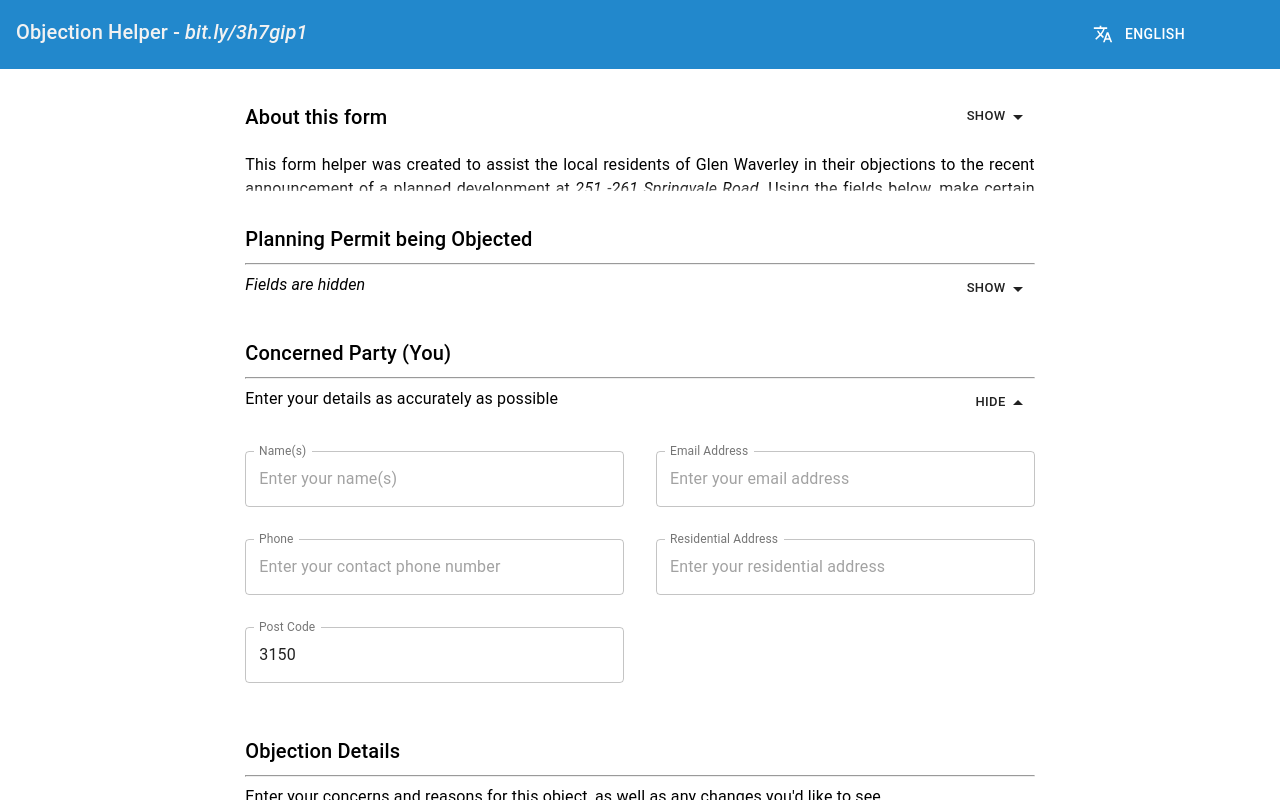
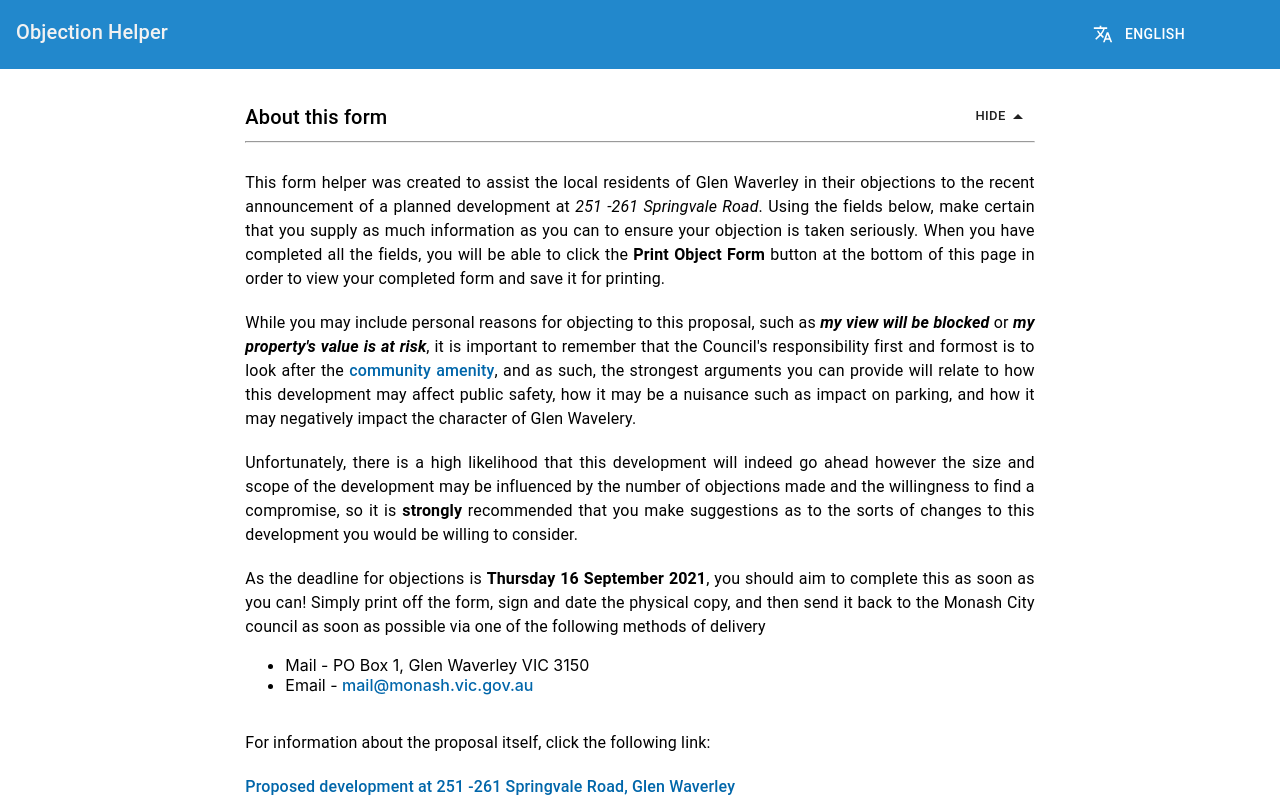
Before and after one commit to AWCostabile/AWCostabile.github.io, a React (Create React App) app: page / in a window 1280 px wide. Built offline with nearby package versions, Linux system fonts and the light colour scheme.

Commit message:
refactor: final tweaks and improven

```diff
--- a/src/common/languages/chinese.tsx
+++ b/src/common/languages/chinese.tsx
@@ -44,6 +44,7 @@ export const chinese: ILanguage = {
   },
   miscellaneous: {
     hiddenFields:                             "Fields are hidden",
+    hiddenText:                               "Text is hidden",
     qrCodeLabel:                              "Share this form!",
   },
   placeholder: {
@@ -70,6 +71,7 @@ export const chinese: ILanguage = {
     header:                                   "反對小幫手",
     proposal:                                 "反對的規劃項目",
     objection:                                "反對內容",
+    signature:                                "Use the area below to record a signature",
   },
   validations: {
     "concernedParty.contactAddress":          "A residential address is required",
--- a/src/common/languages/english.tsx
+++ b/src/common/languages/english.tsx
@@ -44,6 +44,7 @@ export const english: ILanguage = {
   },
   miscellaneous: {
     hiddenFields:                             "Fields are hidden",
+    hiddenText:                               "Text is hidden",
     qrCodeLabel:                              "Share this form!",
   },
   placeholder: {
@@ -70,6 +71,7 @@ export const english: ILanguage = {
     header:                                   "Objection Helper",
     proposal:                                 "Planning Permit being Objected",
     objection:                                "Objection Details",
+    signature:                                "Use the area below to record a signature",
   },
   validations: {
     "concernedParty.contactAddress":          "A residential address is required",
@@ -136,14 +138,6 @@ export const english: ILanguage = {
         would be willing to consider.
       </>,
       <>
-        Unfortunately, there is a high likelihood that this development will
-        indeed go ahead however the size and scope of the development may be
-        influenced by the number of objections made and the willingness to find
-        a compromise, so it is <strong>strongly</strong> recommended that you
-        make suggestions as to the sorts of changes to this development you
-        would be willing to consider.
-      </>,
-      <>
         As the deadline for objections is{" "}
         <strong>Thursday 16 September 2021</strong>, you should aim to complete
         this as soon as you can! Simply print off the form, sign and date the
--- a/src/common/models/language.ts
+++ b/src/common/models/language.ts
@@ -57,6 +57,7 @@ export interface ILanguage extends ILanguageData {
   labels: ILanguageField;
   miscellaneous: {
     hiddenFields: string;
+    hiddenText: string;
     qrCodeLabel: string;
   };
   icon: string;
@@ -74,6 +75,7 @@ export interface ILanguage extends ILanguageData {
     header: string;
     proposal: string;
     objection: string;
+    signature: string;
   };
   translationBy: string;
   validations: ILanguageValidations;
--- a/src/components/header/header.tsx
+++ b/src/components/header/header.tsx
@@ -13,7 +13,7 @@ import { language } from "common/languages";
 import { PageSection } from "components/page-section";
 import React, { useRef, useState } from "react";
 
-const useStyles = makeStyles(() => ({
+const useStyles = makeStyles((theme) => ({
   button: {
     color: "#FFF",
     width: 250,
@@ -32,6 +32,11 @@ const useStyles = makeStyles(() => ({
   option: {
     justifyContent: "center",
   },
+  root: {
+    [theme.breakpoints.down("md")]: {
+      justifyContent: "center !important",
+    },
+  },
 }));
 
 const toLabel = (current: string, friendly: string, name: string) => {
@@ -46,18 +51,17 @@ export const Header: React.FC = () => {
   const anchorEl = useRef<HTMLButtonElement | null>(null);
   const { currentLanguage, setLanguage, strings } = useLanguage();
   const [open, setOpen] = useState(false);
-  const { button, container, icon, menu, option } = useStyles();
+  const { button, container, icon, menu, option, root } = useStyles();
 
   return (
     <PageSection
+      className={root}
       background="#28C"
       color="#F2F2F2"
       justify="space-between"
       padding={{ all: 16 }}
     >
-      <Typography variant="h6">
-        {strings.titles.header} - <em>bit.ly/3h7gip1</em>
-      </Typography>
+      <Typography variant="h6">{strings.titles.header}</Typography>
       <div className={container}>
         <Button
           aria-controls={open ? "menu-list-grow" : undefined}
--- a/src/components/page-section/page-section.tsx
+++ b/src/components/page-section/page-section.tsx
@@ -3,8 +3,10 @@ import { makeStyles } from "@material-ui/core/styles";
 import React from "react";
 import { useMemo } from "react";
 import { paddingStyles, SideStyle } from "styles/utils";
+import { classNames } from "utils/class-names";
 
 interface IPageSectionStyles {
+  className?: string;
   background?: string;
   color?: string;
   fontSize?: string | number;
@@ -15,7 +17,10 @@ interface IPageSectionStyles {
   stretch?: boolean;
 }
 
-const useStyles = makeStyles<{}, IPageSectionStyles>(() => ({
+const useStyles = makeStyles<
+  {},
+  Omit<IPageSectionStyles, "className" | "justify">
+>(() => ({
   padding: ({ color, fontSize, padding }) =>
     padding ? { color, fontSize, ...paddingStyles.toProps(padding) } : {},
   root: ({
@@ -42,6 +47,7 @@ const useStyles = makeStyles<{}, IPageSectionStyles>(() => ({
 
 export const PageSection: React.FC<IPageSectionStyles> = ({
   children,
+  className,
   justify = "center",
   ...props
 }) => {
@@ -52,7 +58,7 @@ export const PageSection: React.FC<IPageSectionStyles> = ({
       props.padding
         ? ({ children }) => (
             <Grid
-              classes={{ root: classes.padding }}
+              classes={{ root: classNames(classes.padding, className) }}
               container
               item
               justifyContent={justify}
@@ -61,12 +67,12 @@ export const PageSection: React.FC<IPageSectionStyles> = ({
             </Grid>
           )
         : React.Fragment,
-    [classes.padding, justify, props.padding]
+    [className, classes.padding, justify, props.padding]
   );
 
   return (
     <Grid
-      classes={{ root: classes.root }}
+      classes={{ root: classNames(classes.root, props.padding && className) }}
       container
       item
       justifyContent={props.padding ? undefined : justify}
--- a/src/pages/form/form-page.tsx
+++ b/src/pages/form/form-page.tsx
@@ -5,6 +5,7 @@ import { IObjectionModel } from "common/models/objection";
 import { Content } from "components/content";
 import { Footer } from "components/footer";
 import { Header } from "components/header";
+import { Link } from "components/link";
 import { PageLayout } from "components/page-layout";
 import { Formik } from "formik";
 import Logo from "images/frame.svg";
@@ -49,8 +50,10 @@ export const FormViewPage: React.FC<{ isMobile?: boolean }> = ({
         <br />
         <hr />
         <img id="qr-code" src={Logo} alt="QR Code" />
-        <Typography variant="body1">
+        <Typography style={{ textAlign: "center" }} variant="body1">
           {strings.miscellaneous.qrCodeLabel}
+          <br />
+          <Link to="http://bit.ly/3h7gip1">bit.ly/3h7gip1</Link>
         </Typography>
         <br />
         <Footer>&copy; 2021 - Anthony Costabile</Footer>
--- a/src/pages/form/info.tsx
+++ b/src/pages/form/info.tsx
@@ -3,14 +3,23 @@ import Typography from "@material-ui/core/Typography";
 import { useLanguage } from "common/hooks/use-language";
 import { Expandable } from "components/expandable";
 import { HideButton } from "components/hide-button";
-import React, { useState } from "react";
+import React, { useEffect, useState } from "react";
 
-export const ObjectionFormInformation: React.FC = () => {
-  const [showText, setShowText] = useState(false);
+export const ObjectionFormInformation: React.FC<{ italics?: string }> = ({
+  italics,
+}) => {
+  const [lingering, setLingering] = useState(true);
+  const [showText, setShowText] = useState(true);
   const { strings } = useLanguage();
 
+  useEffect(() => {
+    if (!showText) {
+      setTimeout(() => setLingering(false), 300);
+    }
+  }, [showText]);
+
   return (
-    <Expandable open={showText} sneekPeek={90}>
+    <Expandable open={showText} sneekPeek={72}>
       <Grid container justifyContent="space-between">
         <Grid item>
           <Typography variant="h6" align="justify">
@@ -20,10 +29,20 @@ export const ObjectionFormInformation: React.FC = () => {
         <Grid item>
           <HideButton
             show={showText}
-            toggleShow={() => setShowText(!showText)}
+            toggleShow={() => {
+              if (!showText) {
+                setLingering(true);
+                setShowText(true);
+              } else {
+                setShowText(false);
+              }
+            }}
           />
         </Grid>
       </Grid>
+      <hr />
+      {lingering || showText ? (
+        <>
           {strings.info.description.map((description, index) => (
             <React.Fragment key={index}>
               <br />
@@ -41,7 +60,12 @@ export const ObjectionFormInformation: React.FC = () => {
               </Typography>
             </React.Fragment>
           ))}
-      <br />
+        </>
+      ) : (
+        <Typography align="justify" classes={{ root: italics }} variant="body1">
+          {strings.miscellaneous.hiddenText}
+        </Typography>
+      )}
     </Expandable>
   );
 };
--- a/src/pages/form/template.tsx
+++ b/src/pages/form/template.tsx
@@ -5,7 +5,7 @@ import Typography from "@material-ui/core/Typography";
 import { TEXT_COLOR } from "common/constants/app";
 import { useGrid } from "common/hooks/use-grid";
 import { useLanguage } from "common/hooks/use-language";
-import { useObjectionForm } from "common/hooks/use-objection-form";
+// import { useObjectionForm } from "common/hooks/use-objection-form";
 import { IObjectionModel } from "common/models/objection";
 import { Expandable } from "components/expandable";
 import { FormikField } from "components/formik-field";
@@ -48,7 +48,7 @@ export const ObjectionFormTemplate: React.FC<FormikProps<IObjectionModel>> = ({
 }) => {
   const { centered, italics, left, right, root, signatureStyles } = useStyles();
 
-  useObjectionForm(values, 10000);
+  // useObjectionForm(values, 10000);
   const { GridFour, GridSix, GridEight, GridTwelve } = useGrid(root);
   const { strings } = useLanguage();
 
@@ -62,11 +62,11 @@ export const ObjectionFormTemplate: React.FC<FormikProps<IObjectionModel>> = ({
     () => (
       <Grid container>
         <GridTwelve>
-          <ObjectionFormInformation />
+          <ObjectionFormInformation italics={italics} />
         </GridTwelve>
       </Grid>
     ),
-    [GridTwelve]
+    [GridTwelve, italics]
   );
 
   const onSignature = useCallback(
@@ -89,6 +89,9 @@ export const ObjectionFormTemplate: React.FC<FormikProps<IObjectionModel>> = ({
       <React.Fragment>
         {informationSection}
         <Grid container>
+          <GridTwelve>
+            <Typography variant="h6">{strings.titles.signature}</Typography>
+          </GridTwelve>
           <GridTwelve classes={{ root: centered }}>
             <signature.Component
               onBegin={() => !withSignature && setWithSignature(true)}
@@ -136,19 +139,9 @@ export const ObjectionFormTemplate: React.FC<FormikProps<IObjectionModel>> = ({
       {informationSection}
       <Grid container>
         <GridTwelve>
-          <Typography variant="h6">{strings.titles.proposal}</Typography>
-          <hr />
           <Grid container justifyContent="space-between">
             <Grid item>
-              <Typography
-                align="justify"
-                classes={{ root: showApplicant ? undefined : italics }}
-                variant="body1"
-              >
-                {showApplicant
-                  ? strings.sections.proposal
-                  : strings.miscellaneous.hiddenFields}
-              </Typography>
+              <Typography variant="h6">{strings.titles.proposal}</Typography>
             </Grid>
             <Grid item>
               <HideButton
@@ -157,6 +150,16 @@ export const ObjectionFormTemplate: React.FC<FormikProps<IObjectionModel>> = ({
               />
             </Grid>
           </Grid>
+          <hr />
+          <Typography
+            align="justify"
+            classes={{ root: showApplicant ? undefined : italics }}
+            variant="body1"
+          >
+            {showApplicant
+              ? strings.sections.proposal
+              : strings.miscellaneous.hiddenFields}
+          </Typography>
         </GridTwelve>
       </Grid>
       <Expandable open={showApplicant}>
@@ -198,20 +201,10 @@ export const ObjectionFormTemplate: React.FC<FormikProps<IObjectionModel>> = ({
           <Expandable open={showApplicant}>
             <br />
           </Expandable>
-          <Typography variant="h6">{strings.titles.concernedParty}</Typography>
-          <hr />
           <Grid container justifyContent="space-between">
             <Grid item>
-              <Typography
-                align="justify"
-                classes={{
-                  root: showConcernedParty ? undefined : italics,
-                }}
-                variant="body1"
-              >
-                {showConcernedParty
-                  ? strings.sections.concernedParty
-                  : strings.miscellaneous.hiddenFields}
+              <Typography variant="h6">
+                {strings.titles.concernedParty}
               </Typography>
             </Grid>
             <Grid item>
@@ -221,6 +214,18 @@ export const ObjectionFormTemplate: React.FC<FormikProps<IObjectionModel>> = ({
               />
             </Grid>
           </Grid>
+          <hr />
+          <Typography
+            align="justify"
+            classes={{
+              root: showConcernedParty ? undefined : italics,
+            }}
+            variant="body1"
+          >
+            {showConcernedParty
+              ? strings.sections.concernedParty
+              : strings.miscellaneous.hiddenFields}
+          </Typography>
         </GridTwelve>
       </Grid>
       <Expandable open={showConcernedParty}>
--- a/src/pages/form/validations.ts
+++ b/src/pages/form/validations.ts
@@ -47,11 +47,13 @@ export const createValidationSchema = (validations: ILanguageValidations) =>
     proposal: Yup.object().shape({
       applicantLand: Yup.string(),
       applicationName: Yup.string(),
-      applicationNumber: Yup.string().required(),
+      applicationNumber: Yup.string().required(
+        validations["proposal.applicationNumber"]
+      ),
       description: Yup.string(),
     }),
     objection: Yup.object().shape({
-      concerns: Yup.string().required(),
+      concerns: Yup.string().required(validations["objection.concerns"]),
       suggestedChanges: Yup.string(),
     }),
   });
```
Also changed, not shown: src/common/context/print/reducer.ts (+1 -6 lines), src/common/languages/master-do-not-edit.tsx (+2 -8 lines). Lines whose indentation alone changed are shown as unchanged.
